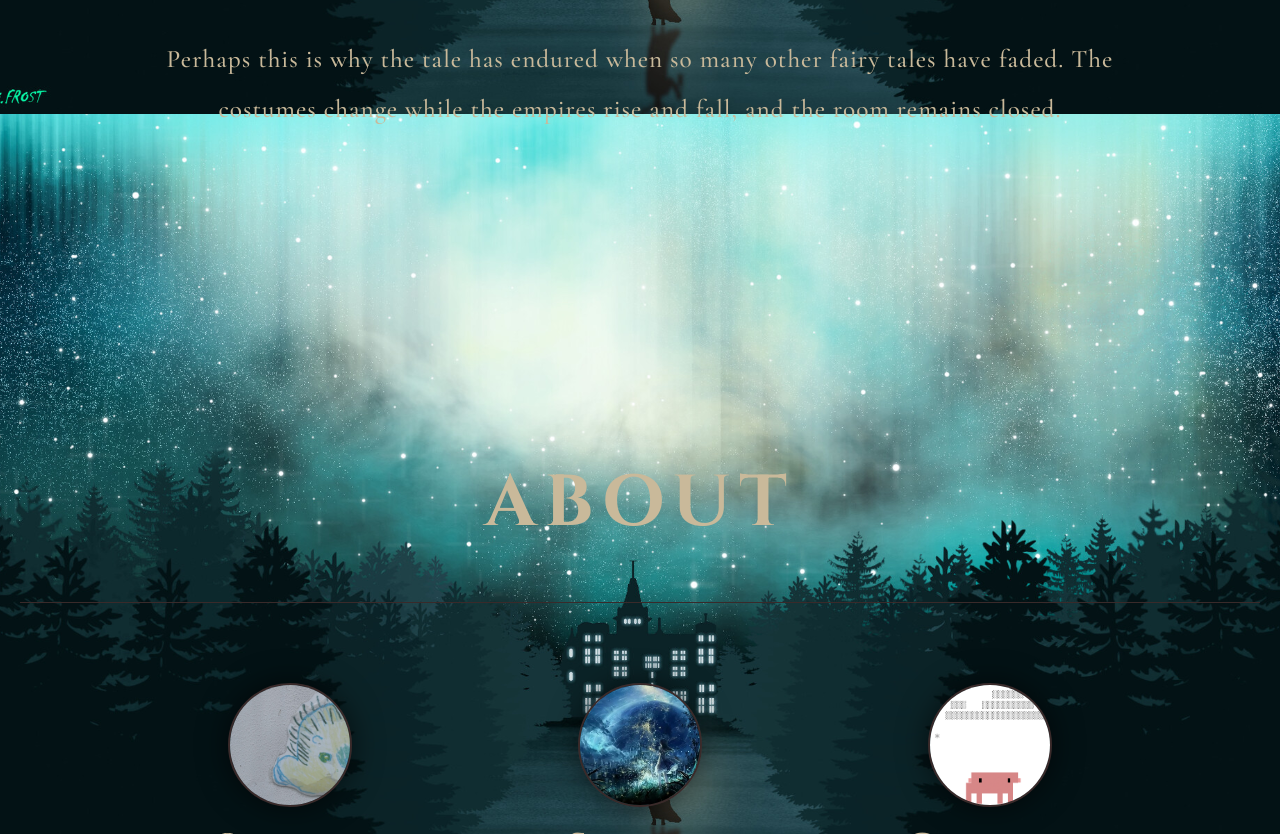
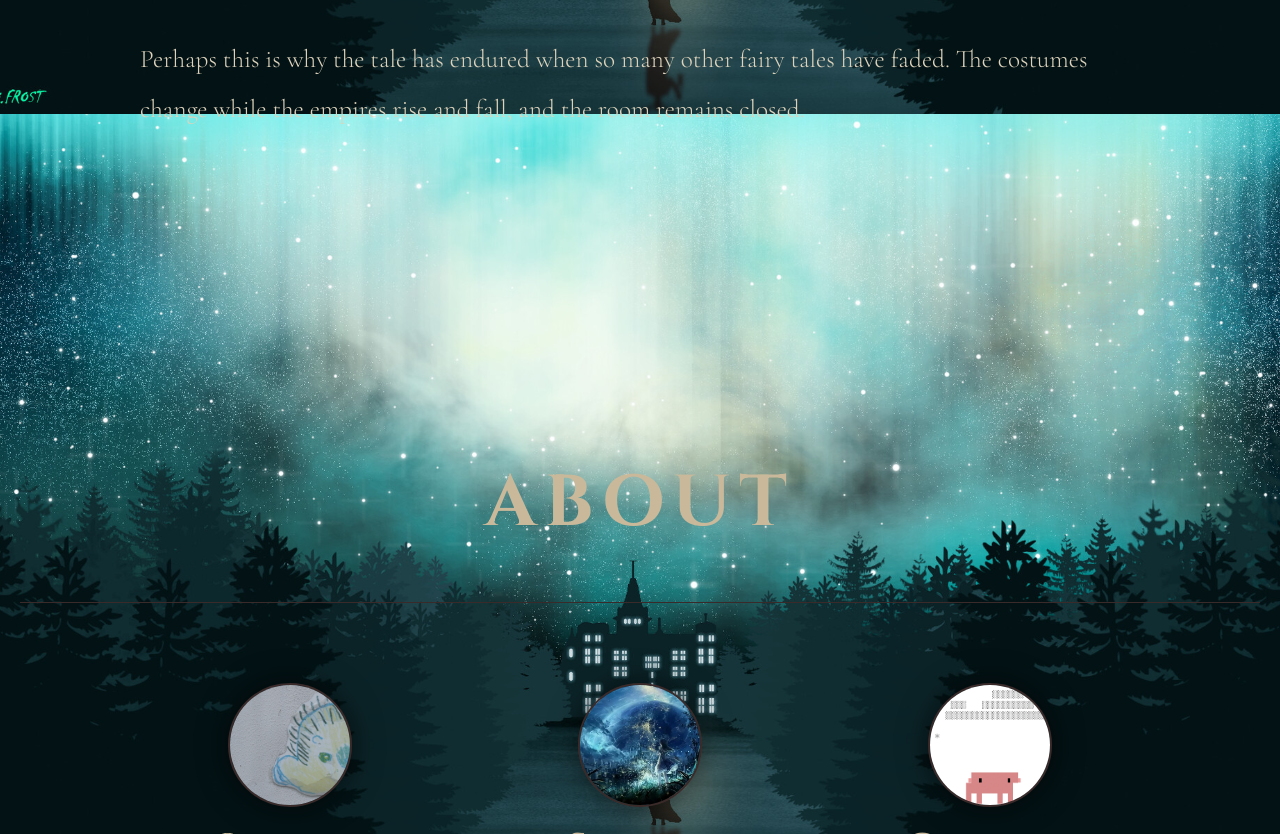
Before and after one commit to laura-cai/bluebeard, a plain HTML site: page index.html in a window 1280 px wide. Shown: the part 6286-7120 px from the top of the page. Drawn offline with nearby package versions, Linux system fonts and the light colour scheme.

Commit message:
Fix discussion closing line as normal text

```diff
--- a/index.html
+++ b/index.html
@@ -163,7 +163,7 @@
             <p>The setting also solved a problem. Bluebeard is a husband who treats women as property. He collects wives. He locks doors. He kills. Such behaviour is difficult to reconcile with the image Victorian Britain liked to hold of itself. Placing the story elsewhere made it easier to look at. The violence remained, but it belonged to somebody else's world.</p>
             <p>That distance did not last. By the time Harry Clarke illustrated the tale in 1922, the Ottoman setting had begun to lose its force. Clarke still draws turbans and robes, but they no longer do much explanatory work. What dominates the images is the violence itself. In his final illustration, Bluebeard seems made from the bodies of his wives. The Eastern costume remains, but it feels almost incidental. The story has moved closer to its real subject.</p>
             <p>What survives across all five illustrators is not the Ottoman Empire but the forbidden room. Every artist returns to it. Some make it grand, some grotesque, some almost ordinary. Yet the room always carries the same question. Why is knowledge forbidden? Why must authority hide something? Bluebeard's power depends on secrecy. The moment the door opens, that power begins to fail.</p>
-            <p class="intro-closing">Perhaps this is why the tale has endured when so many other fairy tales have faded. The costumes change while the empires rise and fall, and the room remains closed.</p>
+            <p>Perhaps this is why the tale has endured when so many other fairy tales have faded. The costumes change while the empires rise and fall, and the room remains closed.</p>
         </div>
     </section>
 
```
